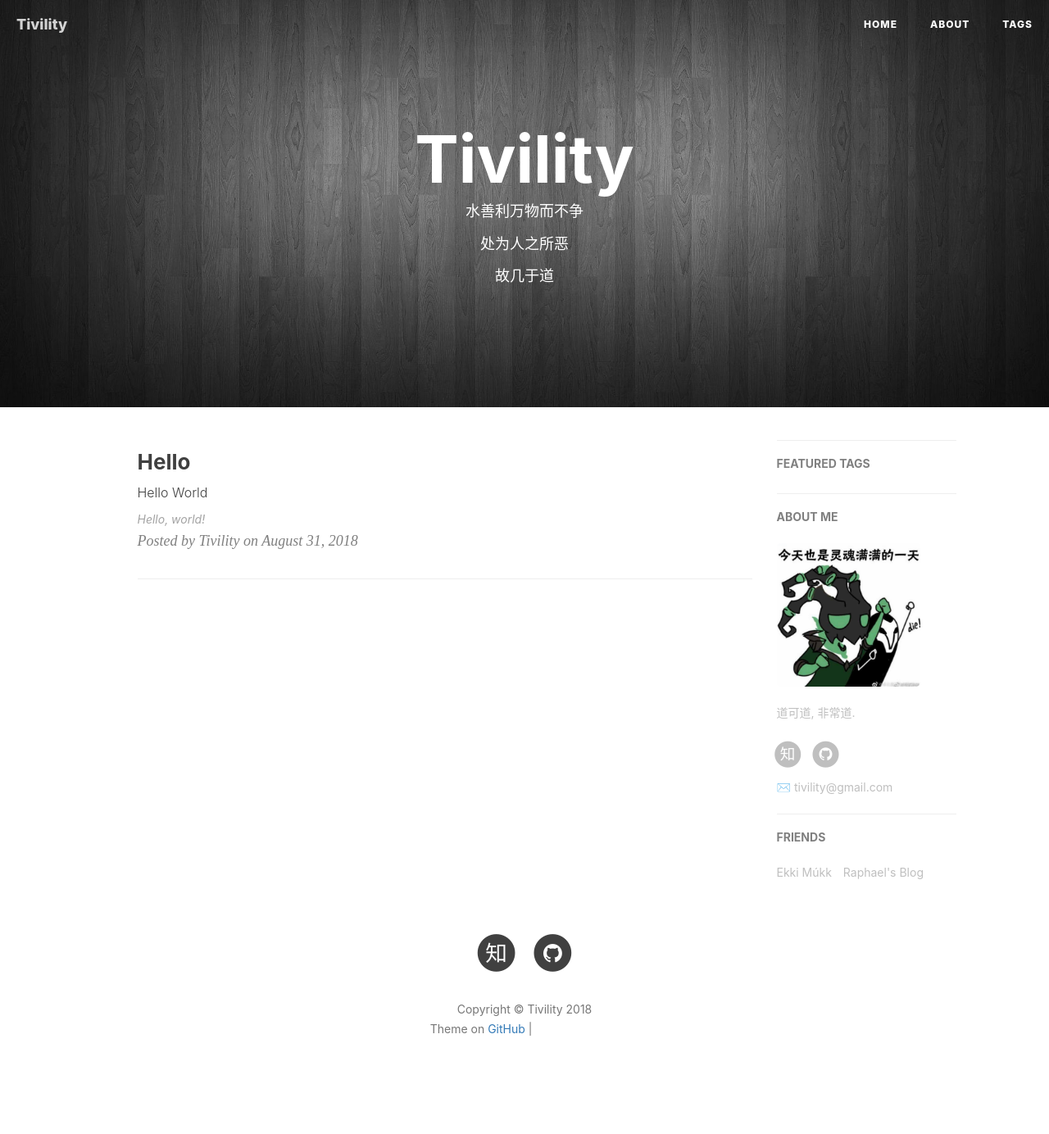
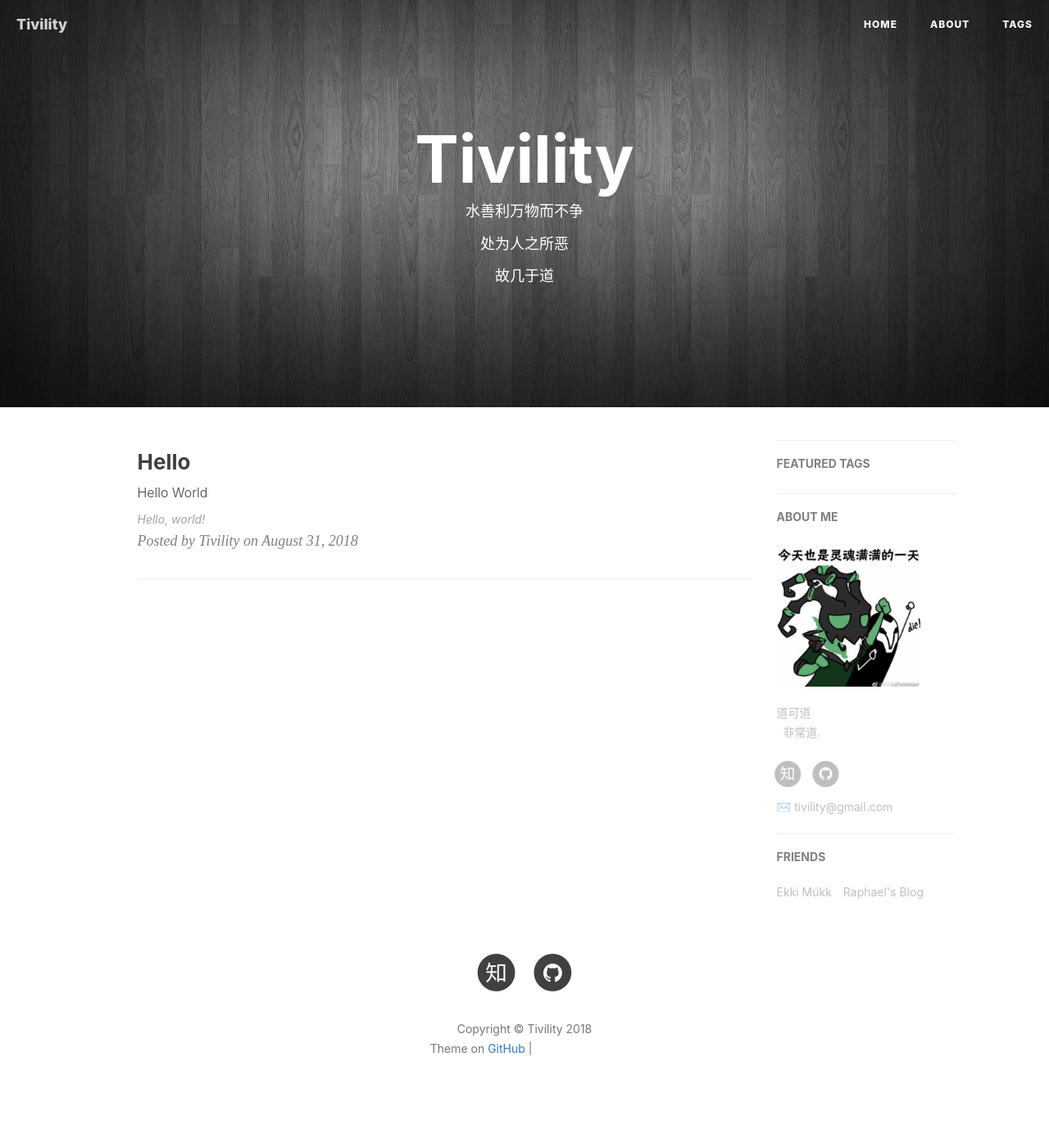
Before and after one commit to Tivility/tivility.github.io, a Jekyll site: the page built from index.html, in a window 1280 px wide. Shown: the whole page at 82% size. Built offline with Jekyll 4.4.1, drawn with Linux system fonts in a browser that asks for light colours; nearby versions of some CDN libraries; the list of posts is cut into pages by our own code; comment, search, counter and statistics services are not loaded; before the commit the page ends 1360 px from its top, so only the background shows below that; grey boxes are pictures that could not be loaded.

Commit message:
fix somewhere

```diff
--- a/_config.yml
+++ b/_config.yml
@@ -8,12 +8,6 @@
 url: "https://tivility.github.io"              # your host, for absolute URL
 baseurl: ""        # for example, '/blog' if your blog hosted on 'host/blog'
 github_repo: "https://github.com/tivility/tivility.github.io.git" # you code repository
-
-# Sidebar settings
-sidebar: true                           # whether or not using Sidebar.
-sidebar-about-description: "Goals determine what you going to be!"
-sidebar-avatar: /img/avatar.jpg      # use absolute URL, seeing it's used in both `/` and `/about/`
-
 
 
 # SNS settings
@@ -57,7 +51,7 @@
 
 # 评论系统
 # Disqus（https://disqus.com/）
-# disqus_username: qiubaiying
+# disqus_username:
 
 # Gitalk
 gitalk:
@@ -74,7 +68,7 @@
 
 # Analytics settings
 # Baidu Analytics
-ba_track_id: b50bf2b12b5338a1845e33832976fd68
+#ba_track_id:
 
 # Google Analytics
 ga_track_id: 'UA-124933177-1'            # Format: UA-xxxxxx-xx
@@ -82,7 +76,7 @@
 
 # Sidebar settings
 sidebar: true                           # whether or not using Sidebar.
-sidebar-about-description: "道可道, 非常道."
+sidebar-about-description: "道可道<br>&nbsp;&nbsp;非常道."
 sidebar-avatar: /img/icon_wechat.png      # use absolute URL, seeing it's used in both `/` and `/about/`
 
 
--- a/_layouts/page.html
+++ b/_layouts/page.html
@@ -196,7 +196,8 @@
 
                         </ul>
                         {% if site.email %}
-                            <p>✉️ {{site.email}}</p>
+                            <!-- <p>✉️ {{site.email}}</p> -->
+                            <p><a href="{{site.email}}">✉️ {{site.email}}</a></p>
                         {% endif %}
                     </div>
                 </section>
```
